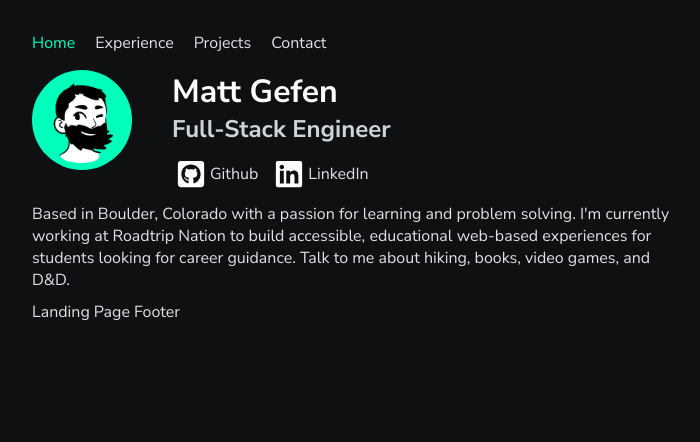
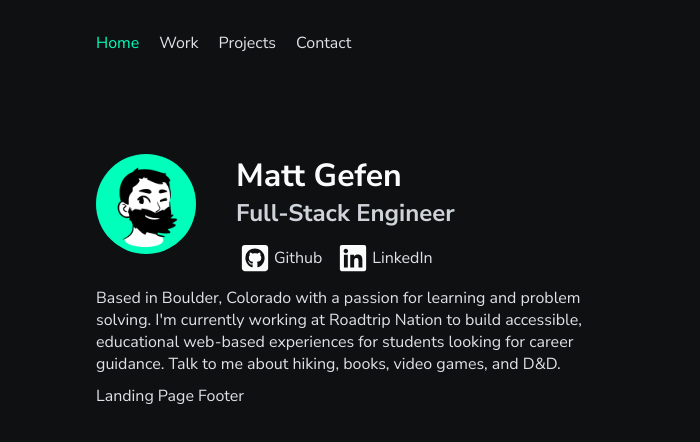
Before and after one commit to matt-gefen/portfolio-next, a Next.js app: page / in a window 1280 px wide. Shown: the top 442 px of the page, without its empty margins (288-988 px from the left). Built offline with nearby package versions, Linux system fonts and the light colour scheme.

Commit message:
adding work route and standard a tag animation for text decoration

```diff
--- a/app/components/nav/NavBar.tsx
+++ b/app/components/nav/NavBar.tsx
@@ -11,8 +11,8 @@ export default function NavBar() {
       name: 'Home'
     },
     {
-      url: '/experience',
-      name: 'Experience'
+      url: '/work',
+      name: 'Work'
     },
     {
       url: '/projects',
--- a/app/globals.css
+++ b/app/globals.css
@@ -8,7 +8,6 @@ html,
 body {
   color-scheme: dark;
   background-color: #0F1012;
-  /* padding: 1rem 6rem 3rem 6rem; */
   padding-top: 1rem;
   padding-left: auto;
   padding-right: auto;
@@ -24,22 +23,42 @@ body {
   color: #DEE2E6;
 }
 main {
-  margin-top: 1rem;
-  width: 50vw;
+  margin-top: 100px;
+  max-width: 40vw;
   display: flex;
   flex-direction: column;
   gap: 10px;
   align-items: left;
   min-height: 100vh;
+  @media (max-width: 700px) {
+    max-width: 90vw;
+  }
 }
 
 a {
   color: inherit;
   text-decoration: none;
+  display: inline-block;
+  position: relative;
+}
+a:after {
+    content: '';
+    position: absolute;
+    width: 100%;
+    transform: scaleX(0);
+    height: 2px;
+    bottom: 0;
+    left: 0;
+    background-color: #00ffbb;
+    transform-origin: bottom right;
+    transition: transform 0.25s ease-out;
 }
 a:hover {
-  text-decoration: underline;
   color: #00ffbb;
+}
+a:hover:after {
+  transform: scaleX(1);
+  transform-origin: bottom left;
 }
 h1 {
   font-style: normal;
--- a/app/page.module.css
+++ b/app/page.module.css
@@ -11,6 +11,9 @@
   display: flex;
   flex-direction: row;
   gap: 40px;
+  @media (max-width: 700px) {
+    flex-direction: column;
+  }
   .hero_right {
     display: flex;
     flex-direction: column;
```
Also changed, not shown: app/work/page.tsx (added, +9 -0 lines), app/work/page.module.css (added).
